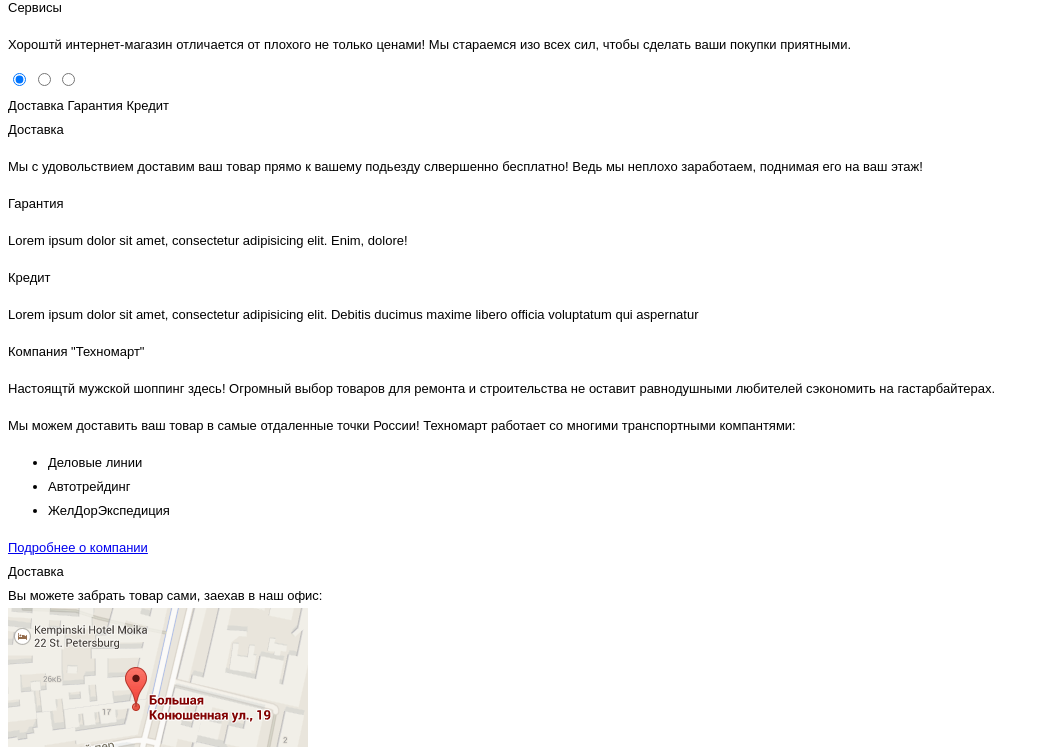
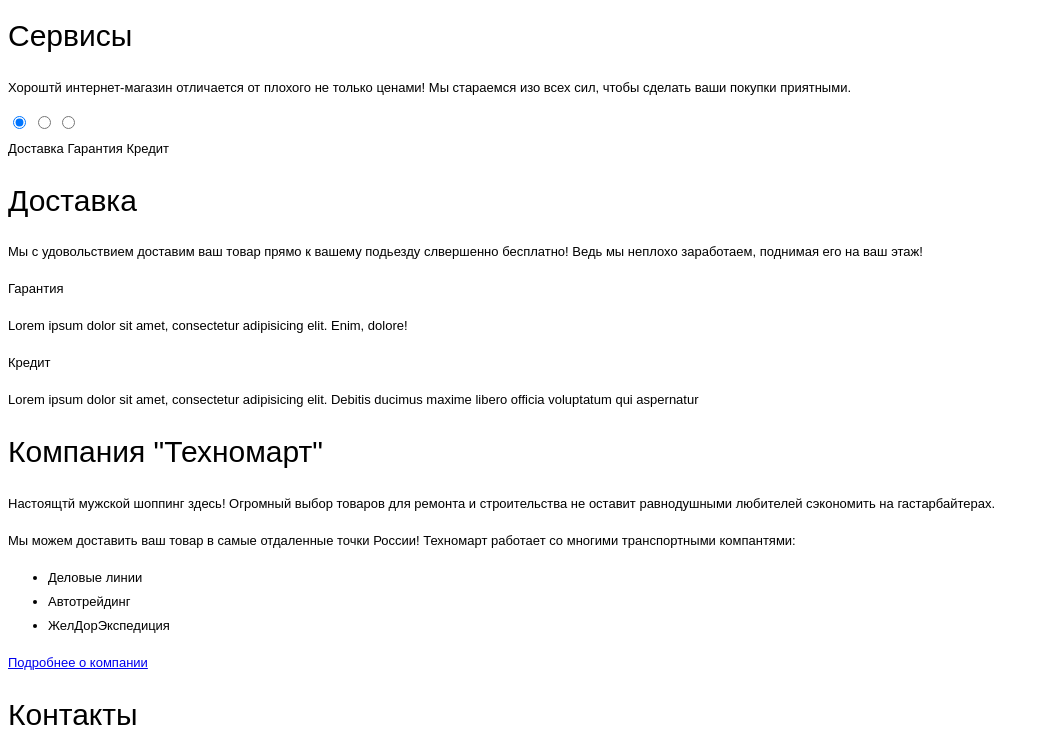
Before and after one commit to VladimirTyalo/32147-technomart, a plain HTML site: page index.html in a window 1280 px wide. Shown: the part 1912-2659 px from the top of the page, without its empty margins (0-1049 px from the left). Drawn offline with Linux system fonts and the light colour scheme; a web font is replaced by a local one.

Commit message:
change div to h2

```diff
--- a/index.html
+++ b/index.html
@@ -190,7 +190,7 @@
 
 
       <section class="services">
-        <div class="services__title">Сервисы</div>
+        <h2 class="services__title">Сервисы</h2>
         <p class="services__text">
           Хороштй интернет-магазин отличается от плохого не только ценами!
           Мы стараемся изо всех сил, чтобы сделать ваши покупки приятными.
@@ -212,7 +212,7 @@
           <div class="services-slider__inner">
             <div class="services-slider__slides">
               <div class="slide">
-                <div class="slide__title">Доставка</div>
+                <h2 class="slide__title">Доставка</h2>
                 <p class="slide__text">
                   Мы с удовольствием доставим ваш товар прямо
                   к вашему подьезду слвершенно бесплатно!
@@ -243,9 +243,9 @@
       <div class="delivery">
 
         <div class="delivery-details">
-          <div class="delivery-details__title">
+          <h2 class="delivery-details__title">
             Компания "Техномарт"
-          </div>
+          </h2>
           <p class="delivery-details__text">
             Настоящтй мужской шоппинг здесь! Огромный выбор товаров для ремонта
             и строительства не оставит равнодушными любителей сэкономить на
@@ -264,7 +264,7 @@
         </div>
 
         <div class="delivery-map">
-          <div class="delivery-map__title">Доставка</div>
+          <h2 class="delivery-map__title">Контакты</div>
           <div class="delivery-map__text">
             Вы можете забрать товар сами, заехав в наш офис:
           </div>
```
Also changed, not shown: catalog.html (+2 -2 lines).
